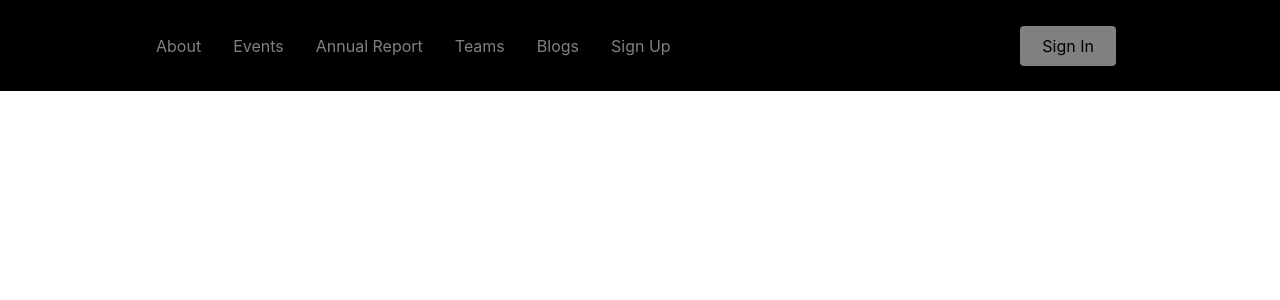
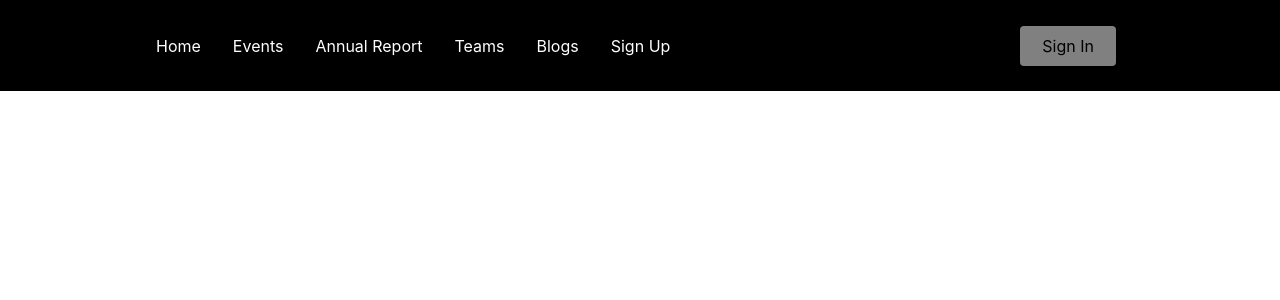
Before and after one commit to JoeLystein/stepping-up, a React (Create React App) app: page /mynavbar in a window 1280 px wide. Shown: the top 300 px of the page. Built offline with nearby package versions, Linux system fonts and the light colour scheme.

Commit message:
color change

```diff
--- a/src/components/my-navbar/NavbarElements.js
+++ b/src/components/my-navbar/NavbarElements.js
@@ -17,7 +17,8 @@ z-index: 12;
 `;
 
 export const NavLink = styled(Link)`
-color: #808080;
+// color: #808080;
+color: white;
 display: flex;
 align-items: center;
 text-decoration: none;
--- a/src/components/my-navbar/mynavbar.js
+++ b/src/components/my-navbar/mynavbar.js
@@ -18,8 +18,8 @@ function mynavbar() {
 		<Bars />
 
 		<NavMenu>
-		<NavLink to='/about' activeStyle>
-			About
+		<NavLink to='/Home' activeStyle>
+			Home
 		</NavLink>
 		<NavLink to='/events' activeStyle>
 			Events
```
